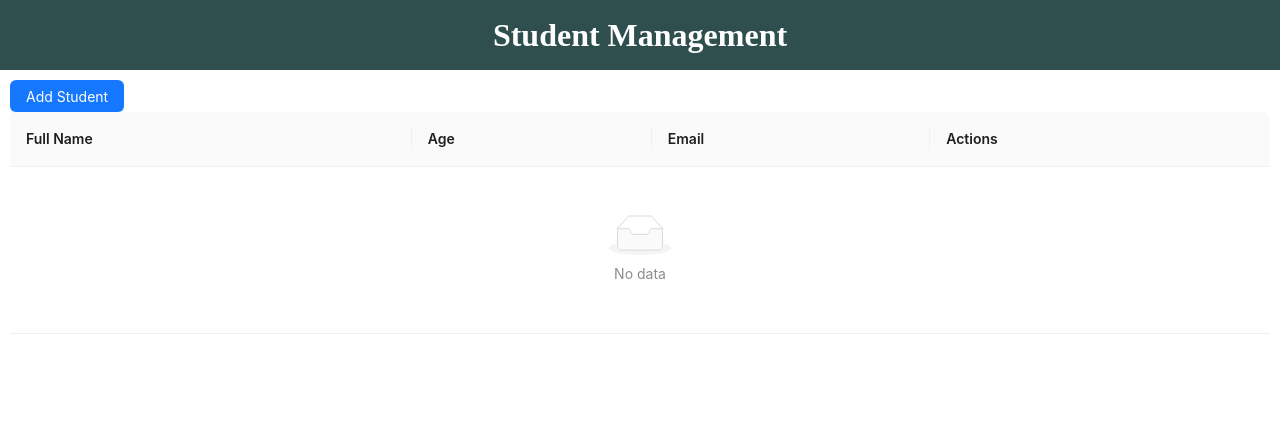
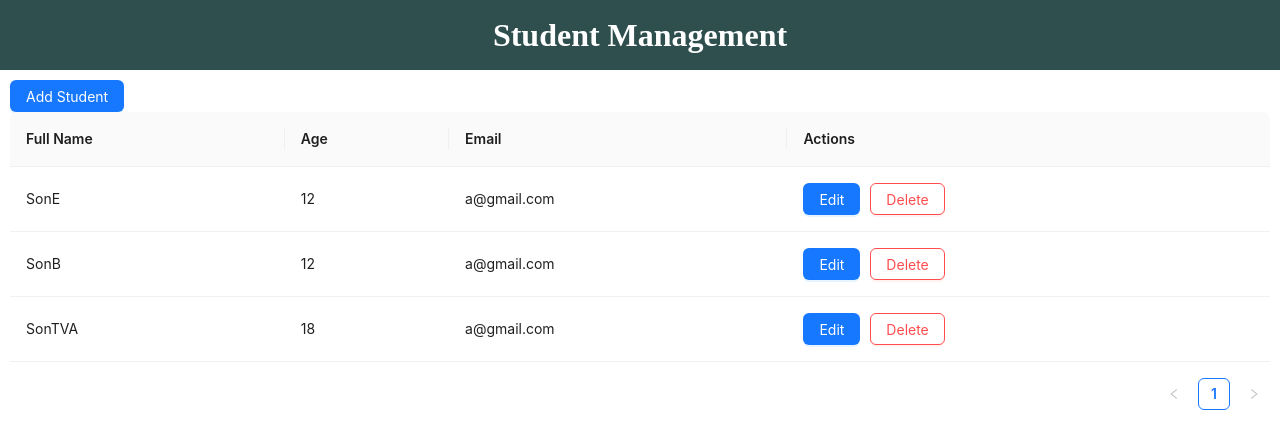
Before and after one commit to AnhSon-DHSPDHDN/fe42-reactjs, a React (Create React App) app: page / in a window 1280 px wide. Shown: the top 448 px of the page. Built offline with nearby package versions, Linux system fonts and the light colour scheme; data requests are answered from the project's data file.

Commit message:
Student management api

```diff
--- /dev/null
+++ b/db.json
@@ -0,0 +1,25 @@
+{
+  "students": [
+    {
+      "name": "SonTVA",
+      "age": "18",
+      "email": "a@gmail.com",
+      "id": "b349a1cb-4636-47fb-98e7-ece4889167f5",
+      "createAt": 1732196064767
+    },
+    {
+      "name": "SonB",
+      "age": "12",
+      "email": "a@gmail.com",
+      "id": "f956e9db-bb67-4002-acc1-79e4ac9adf4d",
+      "createAt": 1732196359616
+    },
+    {
+      "name": "SonE",
+      "age": "12",
+      "email": "a@gmail.com",
+      "id": "9a05a82e-da7c-4135-812a-54d415689852",
+      "createAt": 1732196502489
+    }
+  ]
+}
--- a/src/App.tsx
+++ b/src/App.tsx
@@ -1,9 +1,10 @@
-import { Spin } from "antd";
 import Header from "./components/Header";
 import "./App.css";
 import StudentManagement from "./components/StudentManagement";
 
 function App() {
+  console.log(process.env.REACT_APP_API_URL, "REACT_APP_API_URL");
+
   return (
     <div className="App">
       <Header />
--- /dev/null
+++ b/src/apis/students.ts
@@ -0,0 +1,34 @@
+import axios from "axios";
+import { TStudent } from "../components/StudentManagement";
+
+export const StudentsApi = {
+  getAllStudents: async (params: any = {}) => {
+    const response = await axios.get(
+      `${process.env.REACT_APP_API_URL}/students`,
+      {
+        params: params,
+      }
+    );
+    return response.data;
+  },
+  deleteStudentById: async (id: string | number) => {
+    await axios.delete(`${process.env.REACT_APP_API_URL}/students/${id}`);
+  },
+  addStudent: async (student: TStudent) => {
+    const payload = {
+      ...student,
+      createAt: new Date().getTime(),
+    };
+    await axios.post(`${process.env.REACT_APP_API_URL}/students`, payload);
+    // student chứa thông tin student gửi cho server
+  },
+  editStudentById: async (
+    editStudent: Omit<TStudent, "id">,
+    id: string | number
+  ) => {
+    await axios.put(
+      `${process.env.REACT_APP_API_URL}/students/${id}`,
+      editStudent
+    );
+  },
+};
--- a/src/components/StudentManagement/index.tsx
+++ b/src/components/StudentManagement/index.tsx
@@ -1,8 +1,19 @@
 import { useEffect, useState } from "react";
-import { Button, Flex, Form, Input, Modal, Row, Table, TableProps } from "antd";
+import {
+  Button,
+  Flex,
+  Form,
+  Input,
+  Modal,
+  Popconfirm,
+  Row,
+  Table,
+  TableProps,
+} from "antd";
 import { v4 as uuidv4 } from "uuid";
+import { StudentsApi } from "../../apis/students";
 
-type TStudent = {
+export type TStudent = {
   id: string;
   name: string;
   age: number;
@@ -12,19 +23,9 @@ type TStudent = {
 const StudentManagement = () => {
   const [isModalOpen, setIsModalOpen] = useState(false);
   const [editStudent, setEditStudent] = useState<TStudent | null>(null);
-  const [students, setStudents] = useState<TStudent[]>(
-    JSON.parse(localStorage.getItem("students") || "[]")
-  );
+  const [students, setStudents] = useState<TStudent[]>([]);
 
   const [form] = Form.useForm();
-
-  const syncStudentToLocalStorage = () => {
-    localStorage.setItem("students", JSON.stringify(students));
-  };
-
-  useEffect(() => {
-    syncStudentToLocalStorage();
-  }, [students]);
 
   const handleOk = () => {
     form.submit();
@@ -59,13 +60,17 @@ const StudentManagement = () => {
             <Button type="primary" onClick={() => onClickEditStudent(record)}>
               Edit
             </Button>
-            <Button
-              color="danger"
-              variant="outlined"
-              onClick={() => handleDeleteStudent(record)}
+            <Popconfirm
+              title="Delete Student"
+              description="Are you sure to delete this Student?"
+              onConfirm={() => handleDeleteStudent(record)}
+              okText="Yes"
+              cancelText="No"
             >
-              Delete
-            </Button>
+              <Button color="danger" variant="outlined">
+                Delete
+              </Button>
+            </Popconfirm>
           </Flex>
         );
       },
@@ -78,32 +83,20 @@ const StudentManagement = () => {
     form.setFieldsValue(record);
   };
 
-  const handleDeleteStudent = (record: TStudent) => {
-    const newStudentsList = students.filter(
-      (_student) => _student.id !== record.id
-    );
-    setStudents(newStudentsList);
+  const handleDeleteStudent = async (record: TStudent) => {
+    await StudentsApi.deleteStudentById(record.id);
+    await fetchAllStudents();
   };
 
   const onClickAddStudent = () => {
     setIsModalOpen(true);
   };
 
-  const onFinish = (values: Omit<TStudent, "id">) => {
+  const onFinish = async (values: Omit<TStudent, "id">) => {
     if (editStudent) {
-      const _students = [...students];
-      const indexEdit = _students.findIndex(
-        (student) => student.id === editStudent.id
-      );
-
-      if (indexEdit > -1) {
-        _students[indexEdit] = {
-          ...values,
-          id: editStudent.id,
-        };
-
-        setStudents(_students);
-      }
+      // EDIT student
+      await StudentsApi.editStudentById(values, editStudent.id);
+      await fetchAllStudents();
 
       form.resetFields();
       setEditStudent(null);
@@ -111,14 +104,33 @@ const StudentManagement = () => {
       return;
     }
 
-    const newStudent: TStudent = {
+    // Add student
+    const payload: TStudent = {
       ...values,
       id: uuidv4(),
     };
-    setStudents([...students, newStudent]);
+    await StudentsApi.addStudent(payload);
+    await fetchAllStudents();
     form.resetFields(); // reset form
     setIsModalOpen(false);
   };
+
+  const fetchAllStudents = async (params: any = {}) => {
+    const defaultParams = {
+      _sort: "createAt", // sap xep theo ngay tao
+      _order: "desc", // sap xep giam dan
+    };
+
+    const data = await StudentsApi.getAllStudents({
+      ...defaultParams,
+      ...params,
+    });
+    setStudents(data);
+  };
+
+  useEffect(() => {
+    fetchAllStudents();
+  }, []);
 
   return (
     <div>
```
Also changed, not shown: package.json (+6 -1 lines), 2 other files (tests, documents, lock files or other folders).
